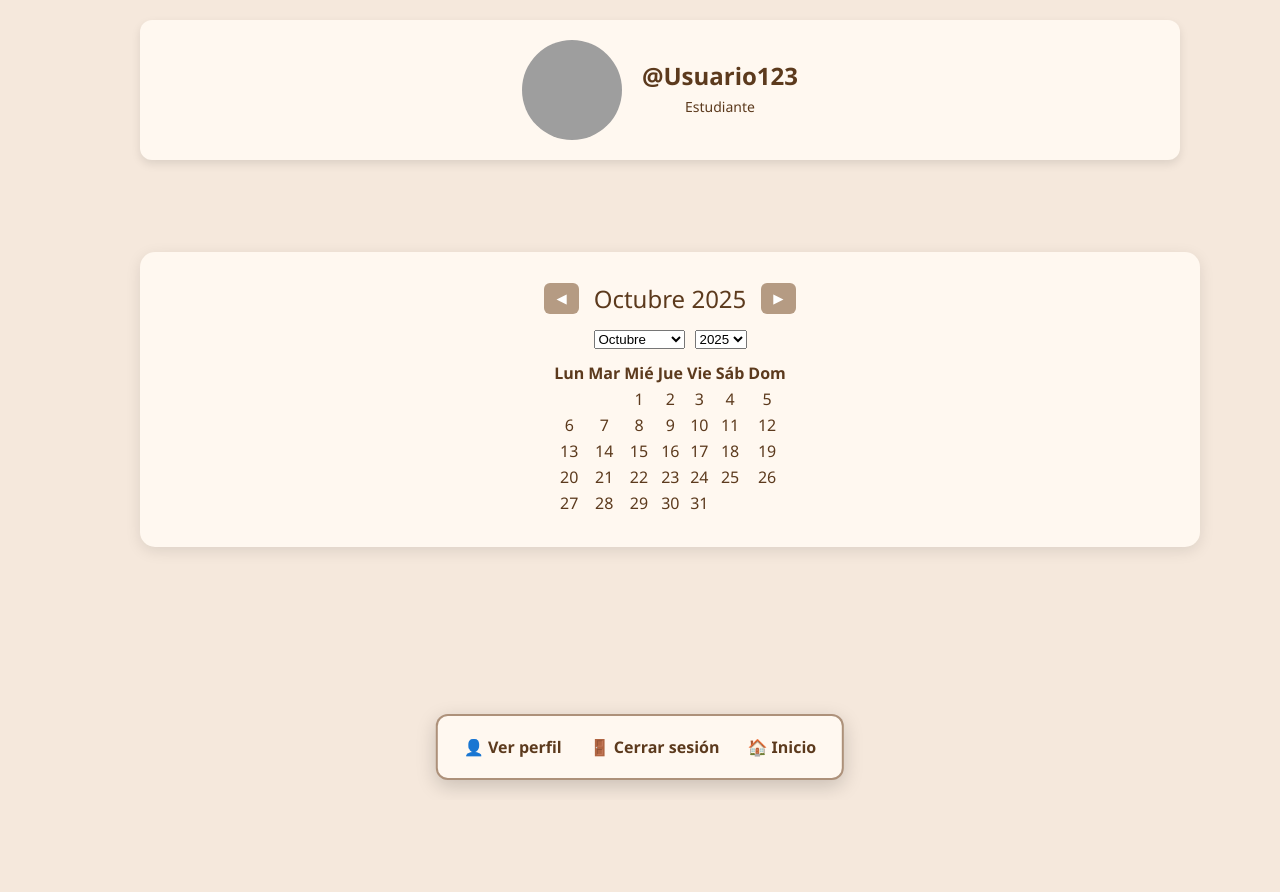
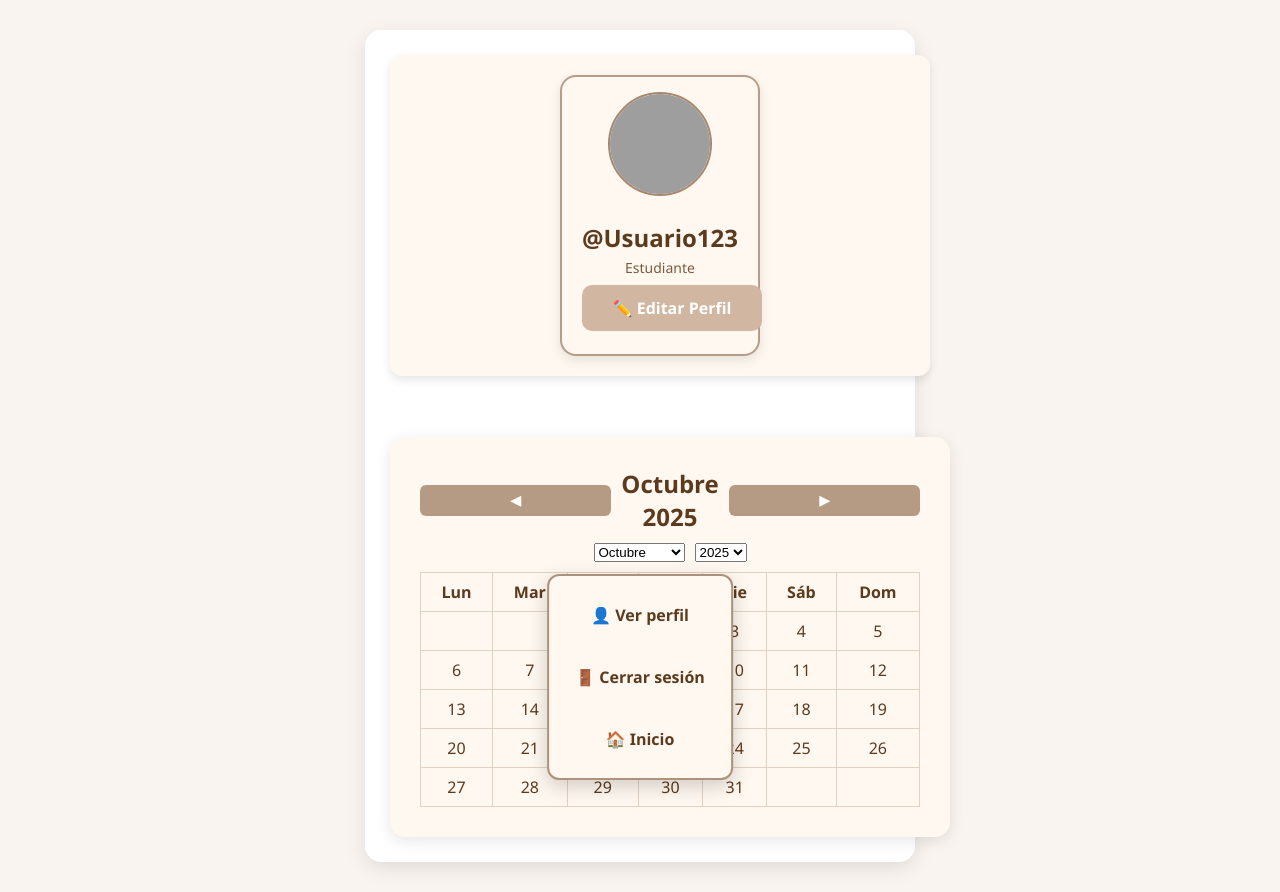
Before and after one commit to Code7C25/Class, a PHP site: page /perfil.html in a window 1280 px wide. Before the commit the page ends 792 px from the top, so only its background shows below. Run offline with PHP 8.4, Linux system fonts and the light colour scheme; grey boxes are pictures that could not be loaded.

Commit message:
Add profile editing functionality with form handling and photo upload in editar_perfil.php; update perfil.html and perfil.css for improved layout and styles

```diff
--- a/classuppagina/css/perfil.css
+++ b/classuppagina/css/perfil.css
@@ -278,3 +278,140 @@ body {
   .cuadro-opciones .boton-opcion {
     color: #5c3a1d !important;
   }
+/* Fondo general y tipografía */
+body {
+  background-color: #f9f4ef;
+  font-family: 'Segoe UI', sans-serif;
+  margin: 0;
+  padding: 0;
+}
+
+.container {
+  max-width: 500px;
+  margin: 30px auto;
+  background: #fff;
+  padding: 25px;
+  border-radius: 16px;
+  box-shadow: 0 6px 20px rgba(0,0,0,0.1);
+}
+
+/* Sección de perfil */
+.profile-section {
+  display: flex;
+  justify-content: center;
+  align-items: center;
+  margin-bottom: 20px;
+}
+
+.profile-card {
+  display: flex;
+  gap: 15px;
+  align-items: center;
+  background: #fff8f0;
+  padding: 15px 20px;
+  border-radius: 16px;
+  box-shadow: 0 4px 12px rgba(0,0,0,0.1);
+  border: 2px solid rgba(165,135,110,0.8);
+  flex-direction: column;
+  text-align: center;
+}
+
+.profile-pic {
+  width: 100px;
+  height: 100px;
+  object-fit: cover;
+  border-radius: 50%;
+  border: 2px solid #a7876e;
+  margin-bottom: 10px;
+}
+
+.profile-info h2 {
+  margin: 0;
+  color: #5c3a1d;
+}
+
+.profile-info p {
+  margin: 4px 0 8px;
+  color: #7a5c3d;
+}
+
+/* Divisor */
+.divider {
+  border: 0;
+  border-top: 1px solid #e0d1c0;
+  margin: 20px 0;
+}
+
+/* Calendario */
+.calendar-section {
+  text-align: center;
+}
+
+#calendar-header {
+  display: flex;
+  justify-content: center;
+  align-items: center;
+  gap: 10px;
+  margin-bottom: 10px;
+}
+
+#month-year {
+  font-weight: bold;
+  color: #5c3a1d;
+}
+
+#tabla-calendario {
+  width: 100%;
+  border-collapse: collapse;
+  text-align: center;
+}
+
+#tabla-calendario th, #tabla-calendario td {
+  padding: 8px;
+  border: 1px solid #e0d1c0;
+}
+
+#tabla-calendario td.hoy {
+  background-color: #d1b7a1;
+  color: white;
+  font-weight: bold;
+  border-radius: 4px;
+}
+
+/* Menú inferior */
+.cuadro-opciones {
+  position: fixed;
+  left: 50%;
+  transform: translateX(-50%);
+  bottom: 20px;
+  background: #fff8f0;
+  padding: 14px 18px;
+  border-radius: 12px;
+  box-shadow: 0 6px 20px rgba(0,0,0,0.18);
+  z-index: 9999;
+  border: 2px solid rgba(165,135,110,0.9);
+  display: flex;
+  flex-direction: column;
+  align-items: center;
+}
+
+/* Botones */
+.boton-opcion, .boton, button {
+  display: block;
+  width: 100%;
+  margin: 8px 0;
+  padding: 12px;
+  background: #d1b7a1;
+  color: white;
+  text-decoration: none;
+  border: none;
+  border-radius: 10px;
+  font-weight: bold;
+  text-align: center;
+  cursor: pointer;
+  transition: background 0.3s ease;
+}
+
+.boton-opcion:hover, .boton:hover, button:hover {
+  background: #b59b83;
+}
--- a/classuppagina/perfil.html
+++ b/classuppagina/perfil.html
@@ -3,27 +3,31 @@
 <head>
   <meta charset="UTF-8">
   <title>Perfil - ClassUp</title>
-    <meta name="viewport" content="width=device-width, initial-scale=1.0">
-    <link rel="stylesheet" href="css/perfil.css">
+  <meta name="viewport" content="width=device-width, initial-scale=1.0">
+  <link rel="stylesheet" href="css/perfil.css">
 </head>
 <body>
   <div class="container">
     <div class="profile-section">
       <div class="profile-card">
-  <img id="foto-perfil" src="foto.jpg" alt="Foto de perfil" class="profile-pic">
+        <img id="foto-perfil" src="foto.jpg" alt="Foto de perfil" class="profile-pic">
         <div class="profile-info">
           <h2 id="nombre-usuario">@Usuario123</h2>
           <p>Estudiante</p>
+          <a href="editar_perfil.php" class="boton-opcion">✏️ Editar Perfil</a>
         </div>
       </div>
     </div>
+
     <hr class="divider">
+
     <div class="calendar-section">
       <div id="calendar-header">
         <button id="prev-month" onclick="cambiarMes(-1)">◀</button>
         <span id="month-year"></span>
         <button id="next-month" onclick="cambiarMes(1)">▶</button>
       </div>
+
       <div style="display:flex; justify-content:center; gap:10px; margin-bottom:10px;">
         <select id="select-mes" onchange="irAMes()">
           <option value="0">Enero</option>
@@ -41,6 +45,7 @@
         </select>
         <select id="select-anio" onchange="irAMes()"></select>
       </div>
+
       <table id="tabla-calendario">
         <thead>
           <tr>
@@ -58,20 +63,22 @@
     </div>
   </div>
 
+  <!-- Menú inferior -->
+  <div class="cuadro-opciones">
+    <a href="perfil.html" class="boton-opcion">👤 Ver perfil</a>
+    <a href="cerrarsesion.html" class="boton-opcion">🚪 Cerrar sesión</a>
+    <a href="inicio.html" class="boton-opcion">🏠 Inicio</a>
+  </div>
+
   <script>
+    // Mostrar foto y usuario desde localStorage
+    const fotoPerfil = localStorage.getItem('fotoPerfil');
+    if (fotoPerfil) document.getElementById('foto-perfil').src = fotoPerfil;
 
-    // Mostrar foto de perfil desde localStorage si existe
-    const fotoPerfil = localStorage.getItem('fotoPerfil');
-    if (fotoPerfil) {
-      document.getElementById('foto-perfil').src = fotoPerfil;
-    }
+    const usuario = localStorage.getItem('usuario');
+    if (usuario) document.getElementById('nombre-usuario').textContent = '@' + usuario;
 
-    // Mostrar nombre de usuario desde localStorage si existe
-    const usuario = localStorage.getItem('usuario');
-    if (usuario) {
-      document.getElementById('nombre-usuario').textContent = '@' + usuario;
-    }
-
+    // Calendario
     const cuerpoCalendario = document.getElementById("cuerpo-calendario");
     const mesAnio = document.getElementById("month-year");
     const selectMes = document.getElementById("select-mes");
@@ -81,7 +88,6 @@
     let mesActual = fecha.getMonth();
     let anioActual = fecha.getFullYear();
 
-    // Rellenar select de años
     for (let y = anioActual - 10; y <= anioActual + 10; y++) {
       let option = document.createElement("option");
       option.value = y;
@@ -94,8 +100,6 @@
       cuerpoCalendario.innerHTML = "";
       let primerDia = new Date(anio, mes, 1).getDay();
       let diasMes = new Date(anio, mes + 1, 0).getDate();
-
-      // Ajustar primer día (en JS: 0=Domingo, queremos 1=Lunes)
       let offset = primerDia === 0 ? 6 : primerDia - 1;
 
       mesAnio.textContent = `${selectMes.options[mes].text} ${anio}`;
@@ -103,11 +107,7 @@
       selectAnio.value = anio;
 
       let fila = document.createElement("tr");
-      // Espacios en blanco antes del primer día
-      for (let i = 0; i < offset; i++) {
-        let celda = document.createElement("td");
-        fila.appendChild(celda);
-      }
+      for (let i = 0; i < offset; i++) fila.appendChild(document.createElement("td"));
 
       for (let dia = 1; dia <= diasMes; dia++) {
         if (fila.children.length === 7) {
@@ -117,30 +117,20 @@
         let celda = document.createElement("td");
         celda.textContent = dia;
 
-        // Resaltar hoy
         let hoy = new Date();
-        if (dia === hoy.getDate() && mes === hoy.getMonth() && anio === hoy.getFullYear()) {
+        if (dia === hoy.getDate() && mes === hoy.getMonth() && anio === hoy.getFullYear())
           celda.classList.add("hoy");
-        }
 
         fila.appendChild(celda);
       }
-      // Completar la fila si queda incompleta
-      while (fila.children.length < 7) {
-        fila.appendChild(document.createElement("td"));
-      }
+      while (fila.children.length < 7) fila.appendChild(document.createElement("td"));
       cuerpoCalendario.appendChild(fila);
     }
 
     function cambiarMes(delta) {
       mesActual += delta;
-      if (mesActual < 0) {
-        mesActual = 11;
-        anioActual--;
-      } else if (mesActual > 11) {
-        mesActual = 0;
-        anioActual++;
-      }
+      if (mesActual < 0) { mesActual = 11; anioActual--; }
+      else if (mesActual > 11) { mesActual = 0; anioActual++; }
       generarCalendario(mesActual, anioActual);
     }
 
@@ -151,25 +141,6 @@
     }
 
     generarCalendario(mesActual, anioActual);
-
   </script>
-  <div class="cuadro-opciones" style="position:fixed;left:50%;transform:translateX(-50%);bottom:20px;background:#fff8f0;padding:14px 18px;border-radius:12px;box-shadow:0 6px 20px rgba(0,0,0,0.18);z-index:9999;border:2px solid rgba(165,135,110,0.9);">
-    <a href="perfil.html" class="boton-opcion">👤 Ver perfil</a>
-    <a href="cerrarsesion.html" class="boton-opcion">🚪 Cerrar sesión</a>
-    <a href="inicio.html" class="boton-opcion">🏠 Inicio</a>
-  </div>
-    <script>
-      // Copiar cookie 'usuario' (establecida por index.php) a localStorage para compatibilidad
-      (function(){
-        function getCookie(name) {
-          const v = document.cookie.match('(?:^|;)\\s*' + name + '\\s*=\\s*([^;]+)');
-          return v ? v.pop() : '';
-        }
-        const usuarioCookie = getCookie('usuario');
-        if (usuarioCookie) {
-          try { localStorage.setItem('usuario', usuarioCookie); console.log('perfil: usuario from cookie ->', usuarioCookie); } catch(e){}
-        }
-      })();
-    </script>
 </body>
 </html>
```
Also changed, not shown: classuppagina/editar_perfil.php (added, +69 -0 lines).
